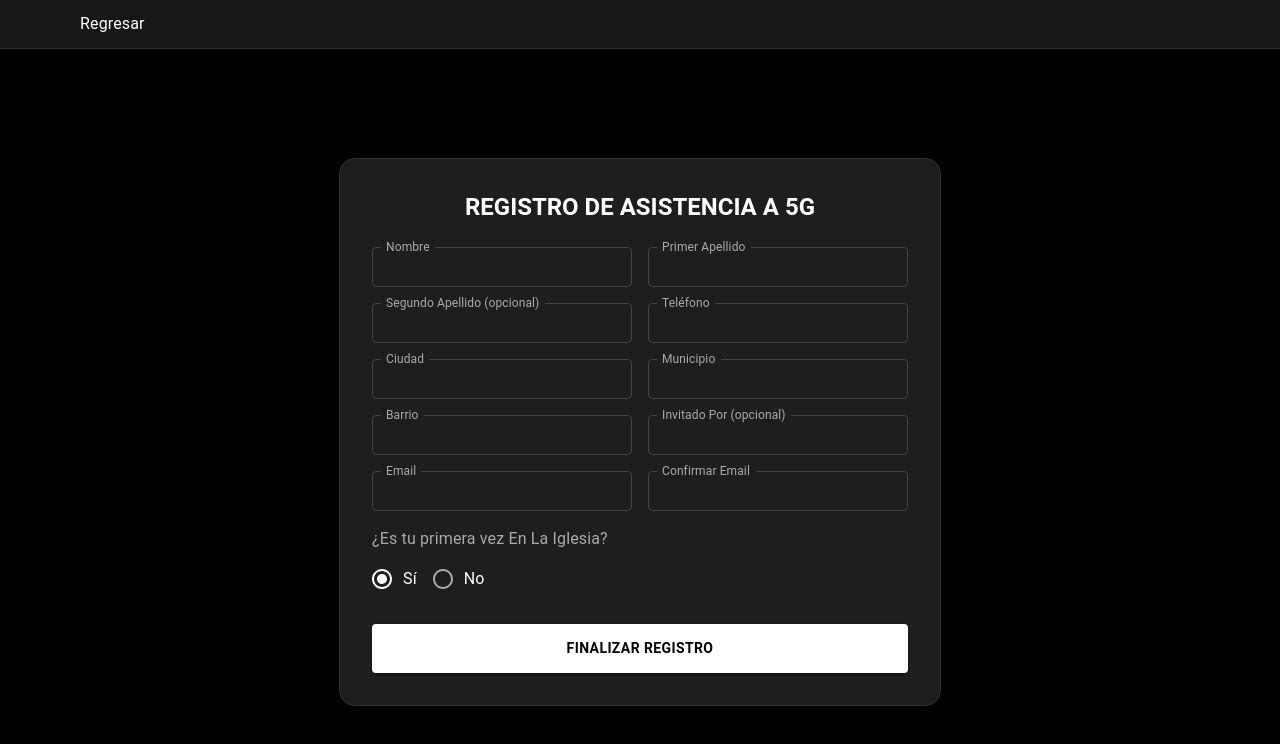
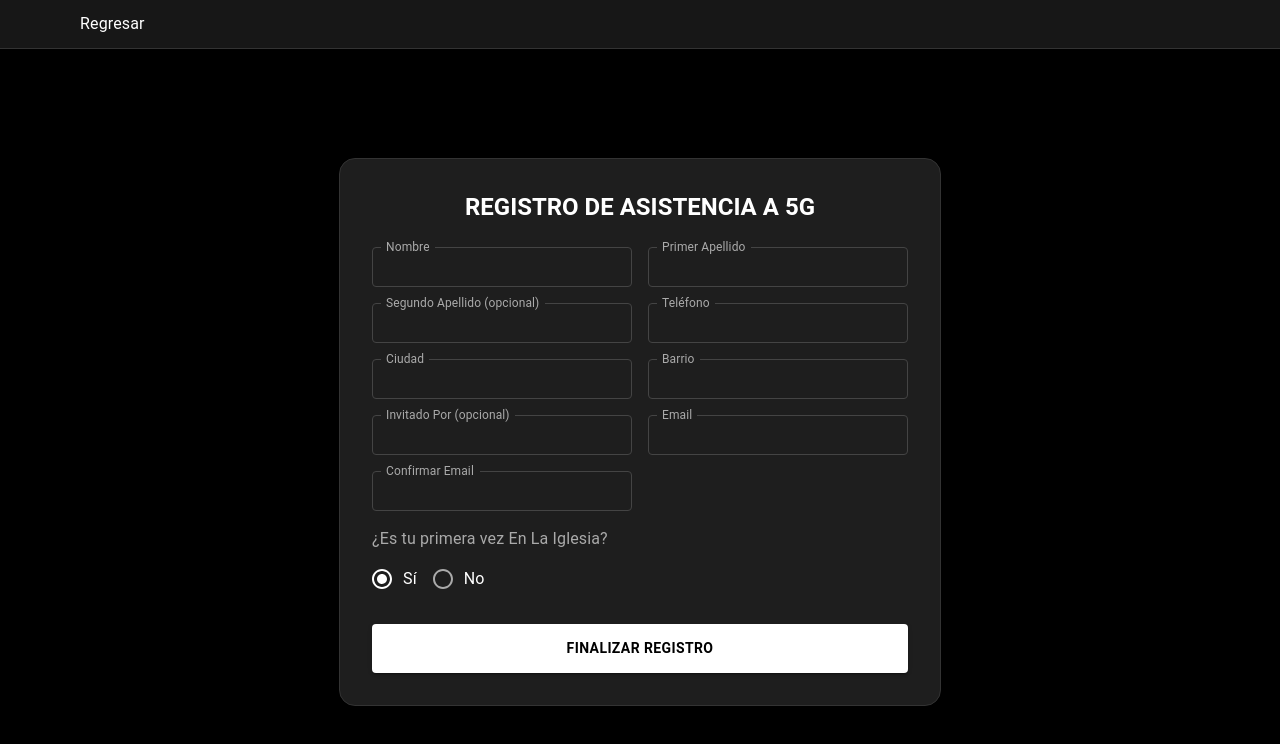
Before and after one commit to CamiloMitnickGutierrez/front-end-5g, a React (Vite) app: page /register in a window 1280 px wide. Shown: the top 744 px of the page. Built offline with nearby package versions, Linux system fonts and the light colour scheme; some icons are missing.

Commit message:
corregir formulario quitar municipio

```diff
--- a/src/components/Formulario.tsx
+++ b/src/components/Formulario.tsx
@@ -17,7 +17,6 @@ const validationSchema = Yup.object().shape({
     primerApellido: Yup.string().required("El Primer apellido es obligatorio"),
     telefono: Yup.string().required("El Teléfono es obligatorio"),
     ciudad: Yup.string().required("La Ciudad es obligatoria"),
-    municipio: Yup.string().required("El Municipio es obligatorio"),
     barrio: Yup.string().required("El Barrio es obligatorio"),
     email: Yup.string().email("Email inválido").required("El email es obligatorio"),
     confirmarEmail: Yup.string()
@@ -38,7 +37,7 @@ export const Formulario: React.FC = () => {
     const formik = useFormik({
         initialValues: {
             nombre: "", primerApellido: "", segundoApellido: "",
-            telefono: "", ciudad: "", municipio: "", barrio: "",
+            telefono: "", ciudad: "", barrio: "",
             invitadoPor: "", primeraVez: "si", email: "", confirmarEmail: ""
         },
         validationSchema,
@@ -114,7 +113,6 @@ export const Formulario: React.FC = () => {
                                 {renderTextField("segundoApellido", "Segundo Apellido (opcional)", 6)}
                                 {renderTextField("telefono", "Teléfono", 6)}
                                 {renderTextField("ciudad", "Ciudad", 6)}
-                                {renderTextField("municipio", "Municipio", 6)}
                                 {renderTextField("barrio", "Barrio", 6)}
                                 {renderTextField("invitadoPor", "Invitado Por (opcional)", 6)}
                                 {renderTextField("email", "Email", 6)}
```
